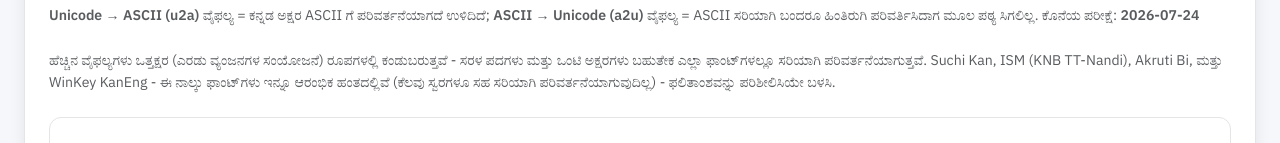
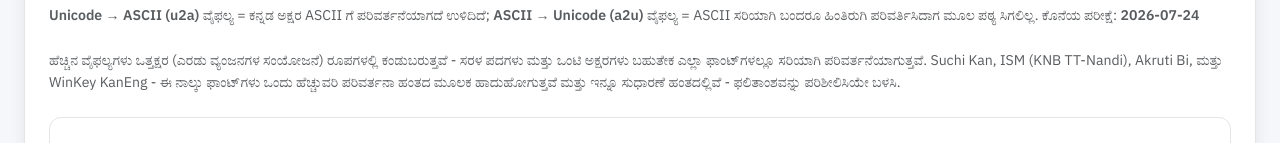
Before and after one commit to sanchaya/kannada-font-converter, a plain HTML site: page status.html in a window 1280 px wide. Shown: the part 207-350 px from the top of the page. Drawn offline with nearby package versions, Linux system fonts and the light colour scheme; a web font is replaced by a local one.

Commit message:
Update status.html note - Bi-hop fonts no longer failing on basic vowels

```diff
--- a/status.html
+++ b/status.html
@@ -75,8 +75,8 @@
                 <p class="text-muted status-note mb-4">
                     ಹೆಚ್ಚಿನ ವೈಫಲ್ಯಗಳು ಒತ್ತಕ್ಷರ (ಎರಡು ವ್ಯಂಜನಗಳ ಸಂಯೋಜನೆ) ರೂಪಗಳಲ್ಲಿ ಕಂಡುಬರುತ್ತವೆ - ಸರಳ ಪದಗಳು ಮತ್ತು
                     ಒಂಟಿ ಅಕ್ಷರಗಳು ಬಹುತೇಕ ಎಲ್ಲಾ ಫಾಂಟ್‌ಗಳಲ್ಲೂ ಸರಿಯಾಗಿ ಪರಿವರ್ತನೆಯಾಗುತ್ತವೆ. Suchi Kan, ISM (KNB TT-Nandi),
-                    Akruti Bi, ಮತ್ತು WinKey KanEng - ಈ ನಾಲ್ಕು ಫಾಂಟ್‌ಗಳು ಇನ್ನೂ ಆರಂಭಿಕ ಹಂತದಲ್ಲಿವೆ (ಕೆಲವು ಸ್ವರಗಳೂ ಸಹ
-                    ಸರಿಯಾಗಿ ಪರಿವರ್ತನೆಯಾಗುವುದಿಲ್ಲ) - ಫಲಿತಾಂಶವನ್ನು ಪರಿಶೀಲಿಸಿಯೇ ಬಳಸಿ.
+                    Akruti Bi, ಮತ್ತು WinKey KanEng - ಈ ನಾಲ್ಕು ಫಾಂಟ್‌ಗಳು ಒಂದು ಹೆಚ್ಚುವರಿ ಪರಿವರ್ತನಾ ಹಂತದ ಮೂಲಕ ಹಾದುಹೋಗುತ್ತವೆ
+                    ಮತ್ತು ಇನ್ನೂ ಸುಧಾರಣೆ ಹಂತದಲ್ಲಿವೆ - ಫಲಿತಾಂಶವನ್ನು ಪರಿಶೀಲಿಸಿಯೇ ಬಳಸಿ.
                 </p>
 
                 <div id="status-cards">
```
